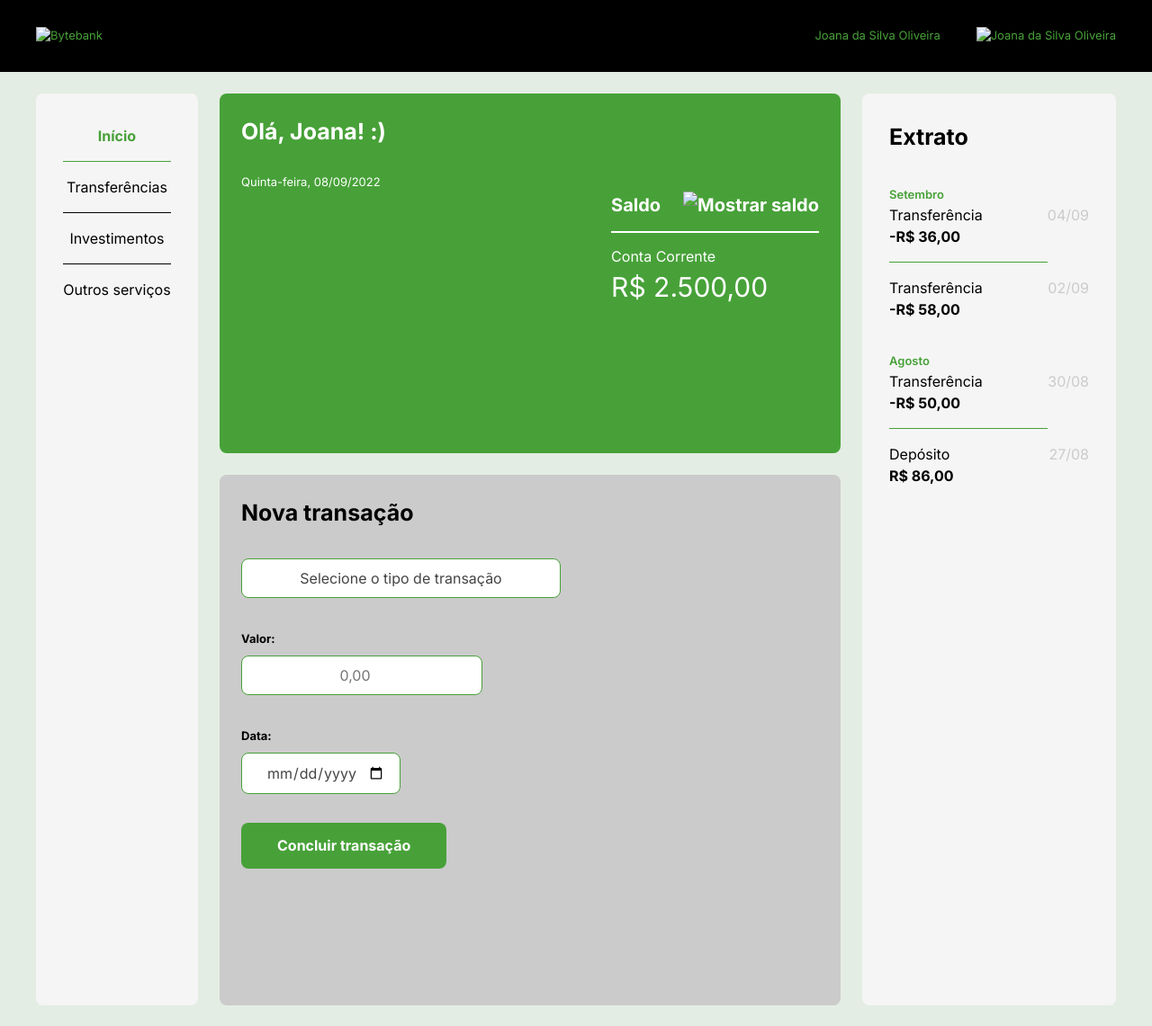
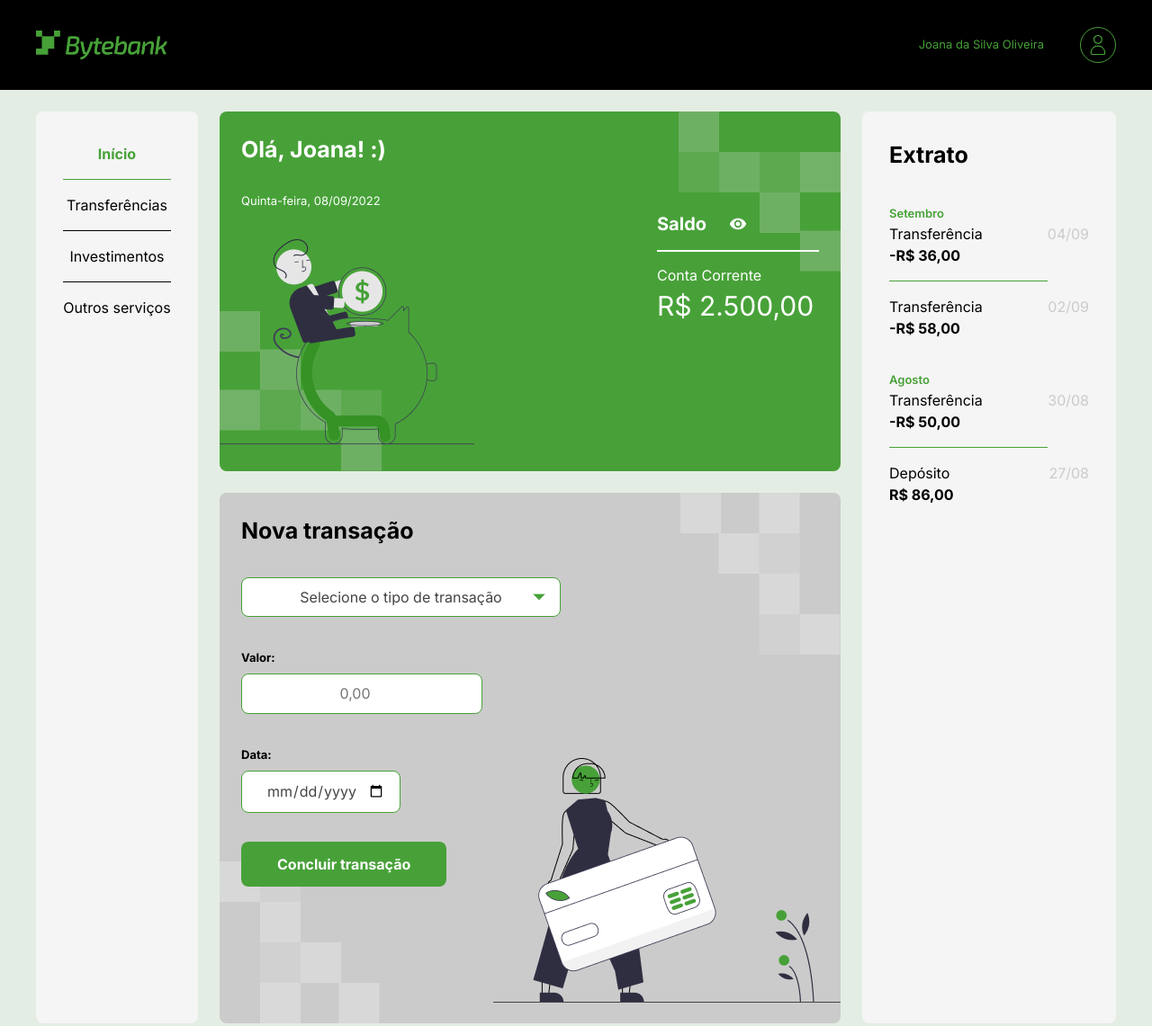
Before and after one commit to reinheimermat/byte-bank, a website built with Vite: page frontend/index.html in a window 1280 px wide. Shown: the whole page at 90% size. Built offline with nearby package versions, Linux system fonts and the light colour scheme; files whose address does not match are found by name.

Commit message:
FEAT : Add assets.

```diff
--- a/frontend/index.html
+++ b/frontend/index.html
@@ -8,10 +8,10 @@
   </head>
   <body>
     <header class="topo container-padding flex">
-      <img src="images/logo-bytebank.svg" alt="Bytebank" />
+      <img src="./src/assets/logo-bytebank.svg" alt="Bytebank" />
       <div class="usuario flex">
         <span>Joana da Silva Oliveira</span>
-        <img src="images/avatar.svg" alt="Joana da Silva Oliveira" />
+        <img src="./src/assets/avatar.svg" alt="Joana da Silva Oliveira" />
       </div>
     </header>
     <main class="container-padding flex">
@@ -30,7 +30,7 @@
           <div class="flex">
             <div class="saldo-valor">
               <strong>
-                Saldo <img src="images/olho.svg" alt="Mostrar saldo" />
+                Saldo <img src="./src/assets/olho.svg" alt="Mostrar saldo" />
               </strong>
               <div class="cc">
                 <span>Conta Corrente</span>
--- a/frontend/src/css/base/_form.css
+++ b/frontend/src/css/base/_form.css
@@ -22,7 +22,7 @@
 
         &:where(select) {
             appearance: none;
-            background-image: url('../../images/arrow_drop_down.png');
+            background-image: url('../../assets/arrow_drop_down.png');
             background-repeat: no-repeat;
             background-position: top 50% right 16px;
         }
--- a/frontend/src/css/componentes/_nova-transacao.css
+++ b/frontend/src/css/componentes/_nova-transacao.css
@@ -2,7 +2,7 @@
     height: 590px;
     padding: 24px;
     border-radius: 8px;
-    background-image: url('../../images/nova-transacao-bg1.png'), url('../../images/nova-transacao-bg2.png'), url('../../images/nova-transacao-bg3.png');
+    background-image: url('../../assets/nova-transacao-bg1.png'), url('../../assets/nova-transacao-bg2.png'), url('../../assets/nova-transacao-bg3.png');
     background-position: bottom left, bottom 23px right, top right;
     background-repeat: no-repeat;
     background-color: var(--cor-tercearia);
--- a/frontend/src/css/componentes/_saldo.css
+++ b/frontend/src/css/componentes/_saldo.css
@@ -2,7 +2,7 @@
     height: 400px;
     padding: 24px;
     border-radius: 8px;
-    background-image: url('../../images/saldo-bg1.png'), url('../../images/saldo-bg2.png');
+    background-image: url('../../assets/saldo-bg1.png'), url('../../assets/saldo-bg2.png');
     background-position: bottom left, top right;
     background-repeat: no-repeat;
     background-color: var(--cor-secundaria);
```
Also changed, not shown: frontend/src/assets/arrow_drop_down.png (added), frontend/src/assets/avatar.svg (added), frontend/src/assets/logo-bytebank.svg (added), frontend/src/assets/nova-transacao-bg1.png (added), frontend/src/assets/nova-transacao-bg2.png (added), frontend/src/assets/nova-transacao-bg3.png (added), frontend/src/assets/olho.svg (added), frontend/src/assets/saldo-bg1.png (added), frontend/src/assets/saldo-bg2.png (added), frontend/src/typescript.svg (deleted).
